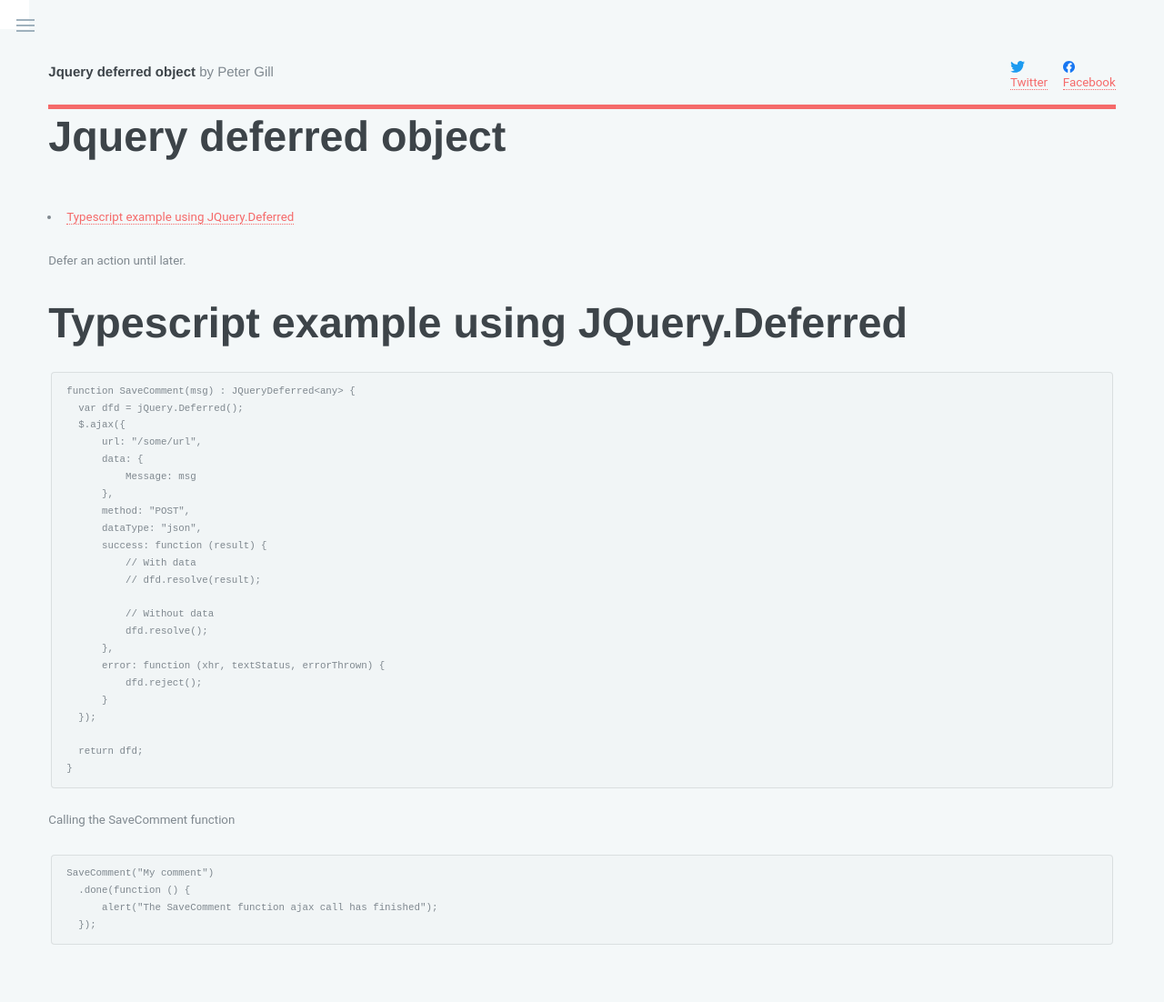
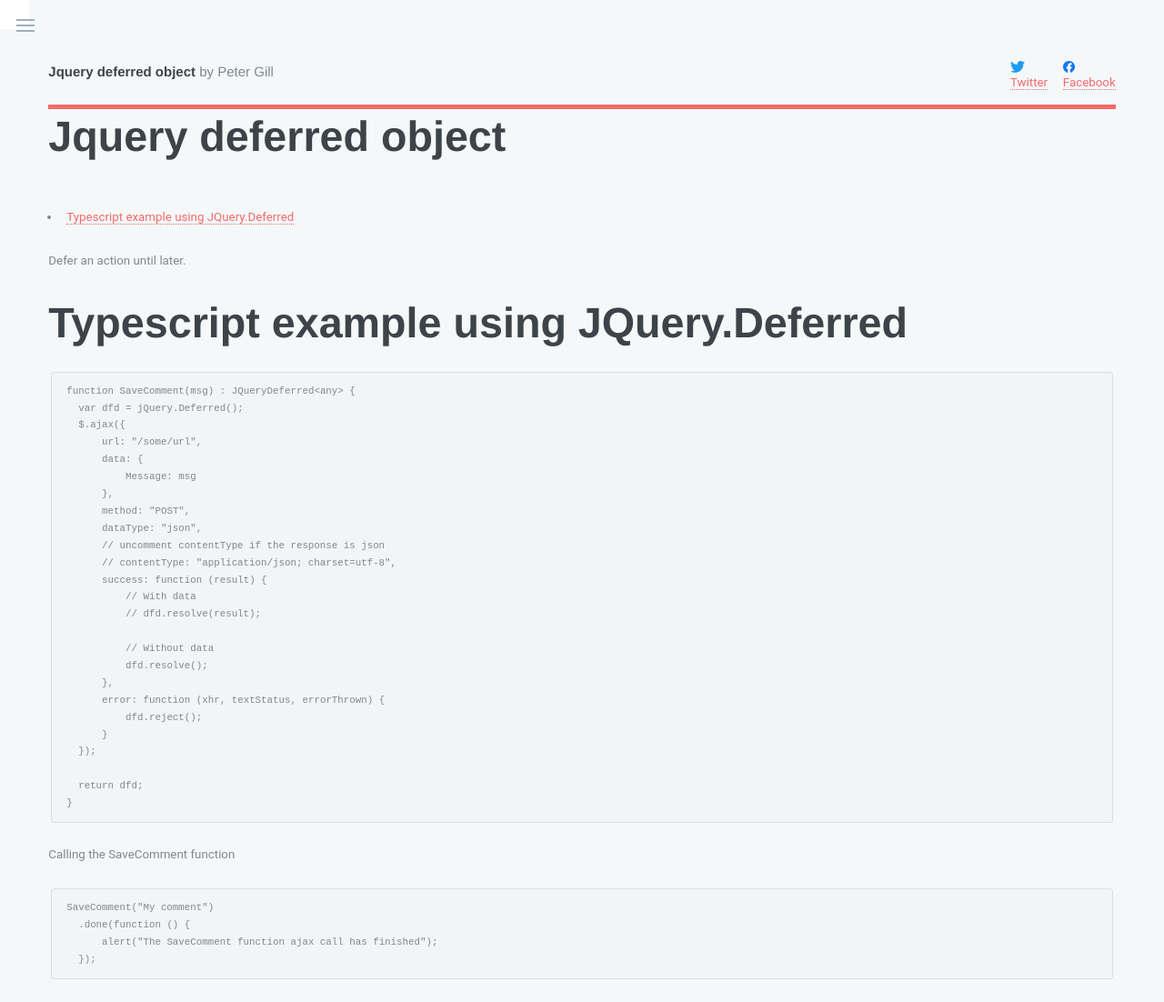
Before and after one commit to majorsilence/Dev, a Jekyll site: the page built from docs/Javascript/jquery-deferred.md, in a window 1280 px wide. Shown: the whole page at 91% size. Built offline with Jekyll 4.4.1, drawn with Linux system fonts in a browser that asks for light colours; before the commit the page ends 1064 px from its top, so only the background shows below that.

Commit message:
Update jquery-deferred.md

```diff
--- a/docs/Javascript/jquery-deferred.md
+++ b/docs/Javascript/jquery-deferred.md
@@ -17,6 +17,8 @@ function SaveComment(msg) : JQueryDeferred<any> {
       },
       method: "POST",
       dataType: "json",
+      // uncomment contentType if the response is json
+      // contentType: "application/json; charset=utf-8",
       success: function (result) {
           // With data
           // dfd.resolve(result);
```
